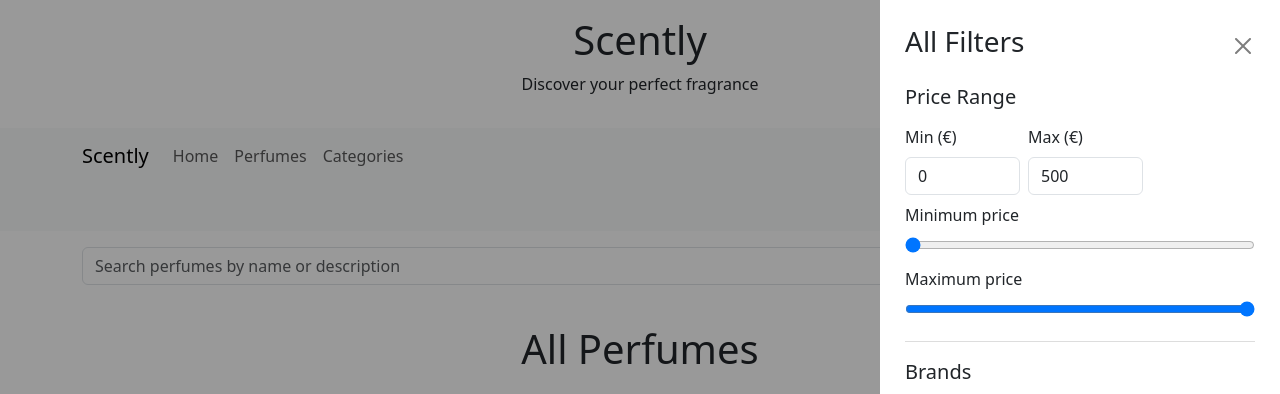
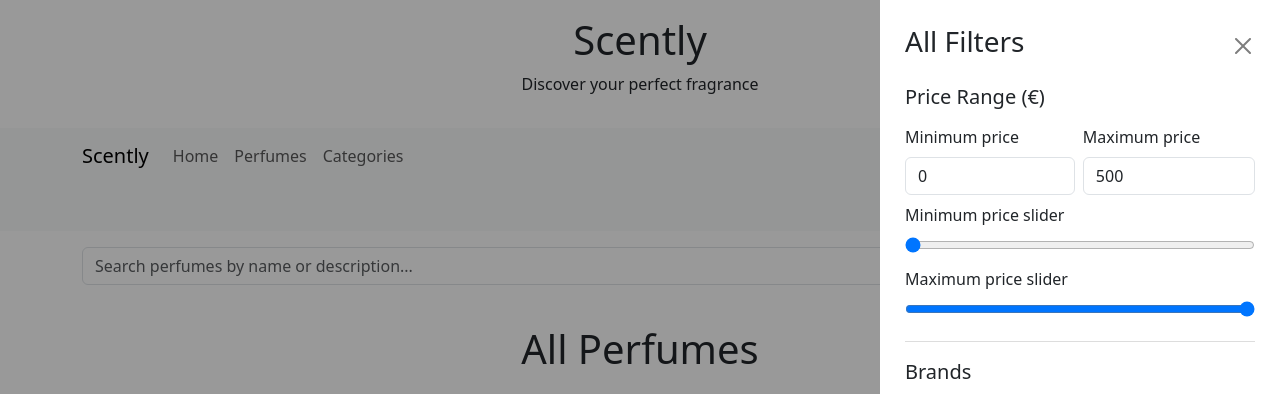
Before and after one commit to HYousef07/perfumehub, a Django app: page / in a window 1280 px wide, after a click on "☰ All Filters". Shown: the top 394 px of the page. Run offline with Django 5.2, Linux system fonts and the light colour scheme; data comes from the database, SQL or seed files in the repository; some libraries are stand-ins or nearby versions.

Commit message:
Fix advanced product search and filtering

```diff
--- a/perfumes/templates/perfumes/category.html
+++ b/perfumes/templates/perfumes/category.html
@@ -1,3 +1,4 @@
+
 {% extends "base.html" %}
 {% load static %}
 
@@ -15,14 +16,12 @@ Perfume Catalogue - Scently
 
 {% block content %}
 
-
 <style>
     .filter-overlay {
         position: fixed;
         inset: 0;
         background: rgba(0, 0, 0, 0.4);
         z-index: 1000;
-
         opacity: 0;
         visibility: hidden;
         transition: opacity 0.3s ease, visibility 0.3s ease;
@@ -38,7 +37,6 @@ Perfume Catalogue - Scently
         background: white;
         padding: 25px;
         overflow-y: auto;
-
         transform: translateX(100%);
         transition: transform 0.3s ease;
     }
@@ -79,6 +77,10 @@ Perfume Catalogue - Scently
         margin-bottom: 8px;
     }
 
+    .filter-sidebar input[type="number"] {
+        width: 100%;
+    }
+
     @media (max-width: 480px) {
         .filter-sidebar {
             width: 100%;
@@ -91,13 +93,21 @@ Perfume Catalogue - Scently
     <div class="container my-3">
         <div class="row g-2">
             <div class="col">
-                <input type="search" name="q" class="form-control" placeholder="Search perfumes by name or description"
-                    value="{{ search_query }}">
+                <input
+                    type="search"
+                    name="q"
+                    class="form-control"
+                    placeholder="Search perfumes by name or description..."
+                    value="{{ search_query }}"
+                >
             </div>
 
             <div class="col-auto">
-                <button type="button" class="btn btn-dark"
-                    onclick="document.getElementById('filter-panel').classList.add('open')">
+                <button
+                    type="button"
+                    class="btn btn-dark"
+                    onclick="document.getElementById('filter-panel').classList.add('open')"
+                >
                     ☰ All Filters
                 </button>
             </div>
@@ -108,45 +118,84 @@ Perfume Catalogue - Scently
         <div class="filter-sidebar">
             <div class="d-flex justify-content-between align-items-center">
                 <h3>All Filters</h3>
-                <button type="button" class="btn-close" aria-label="Close filters"
-                    onclick="document.getElementById('filter-panel').classList.remove('open')"></button>
+
+                <button
+                    type="button"
+                    class="btn-close"
+                    aria-label="Close filters"
+                    onclick="document.getElementById('filter-panel').classList.remove('open')"
+                ></button>
             </div>
 
             <div class="filter-section">
-                <h5>Price Range</h5>
+                <h5>Price Range (€)</h5>
 
                 <div class="d-flex gap-2">
-                    <div>
-                        <label for="min-price">Min (€)</label>
-                        <input id="min-price" name="min_price" type="number" class="form-control" min="0" max="500"
-                            step="1" value="{{ min_price }}">
+                    <div class="flex-fill">
+                        <label for="min-price">Minimum price</label>
+                        <input
+                            id="min-price"
+                            name="min_price"
+                            type="number"
+                            class="form-control"
+                            min="0"
+                            max="500"
+                            step="1"
+                            value="{{ min_price }}"
+                        >
                     </div>
 
-                    <div>
-                        <label for="max-price">Max (€)</label>
-                        <input id="max-price" name="max_price" type="number" class="form-control" min="0" max="500"
-                            step="1" value="{{ max_price }}">
+                    <div class="flex-fill">
+                        <label for="max-price">Maximum price</label>
+                        <input
+                            id="max-price"
+                            name="max_price"
+                            type="number"
+                            class="form-control"
+                            min="0"
+                            max="500"
+                            step="1"
+                            value="{{ max_price }}"
+                        >
                     </div>
                 </div>
 
-                <label for="min-slider">Minimum price</label>
-                <input id="min-slider" type="range" min="0" max="500" value="{{ min_price|default:'0' }}">
+                <label for="min-slider">Minimum price slider</label>
+                <input
+                    id="min-slider"
+                    type="range"
+                    min="0"
+                    max="500"
+                    step="1"
+                    value="{{ min_price|default:'0' }}"
+                >
 
-                <label for="max-slider">Maximum price</label>
-                <input id="max-slider" type="range" min="0" max="500" value="{{ max_price|default:'500' }}">
+                <label for="max-slider">Maximum price slider</label>
+                <input
+                    id="max-slider"
+                    type="range"
+                    min="0"
+                    max="500"
+                    step="1"
+                    value="{{ max_price|default:'500' }}"
+                >
             </div>
-
-
 
             <div class="filter-section">
                 <h5>Brands</h5>
 
                 {% for brand in brands %}
                     <label>
-                    <input type="checkbox" name="brand" value="{{ brand.id }}"
-                    {% if brand.id in selected_brands %}checked{% endif %}>
+                        <input
+                            type="checkbox"
+                            name="brand"
+                            value="{{ brand.id }}"
+                            {% if brand.id in selected_brands %}checked{% endif %}
+                        >
                         {{ brand.name }}
                     </label>
+                {% empty %}
+                    <p>No brands available.</p>
                 {% endfor %}
             </div>
 
@@ -155,22 +204,28 @@ Perfume Catalogue - Scently
 
                 {% for cat in categories %}
                     <label>
-                    <input type="checkbox" name="category" value="{{ cat.id }}"
-                    {% if cat.id in selected_categories %}checked{% endif %}>
+                        <input
+                            type="checkbox"
+                            name="category"
+                            value="{{ cat.id }}"
+                            {% if cat.id in selected_categories %}checked{% endif %}
+                        >
                         {{ cat.name }}
                     </label>
+                {% empty %}
+                    <p>No categories available.</p>
                 {% endfor %}
             </div>
-
-
 
             <div class="filter-actions">
                 <button type="submit" class="btn btn-dark">
                     Apply Filters
                 </button>
 
-                <a class="btn btn-outline-secondary"
-                    href="{% if category %}{% url 'perfumes:products_by_category' category.id %}{% else %}{% url 'perfumes:all_products' %}{% endif %}">
+                <a
+                    class="btn btn-outline-secondary"
+                    href="{% if category %}{% url 'perfumes:products_by_category' category.id %}{% else %}{% url 'perfumes:all_products' %}{% endif %}"
+                >
                     Clear All
                 </a>
             </div>
@@ -183,9 +238,11 @@ Perfume Catalogue - Scently
     const maxPrice = document.getElementById('max-price');
     const minSlider = document.getElementById('min-slider');
     const maxSlider = document.getElementById('max-slider');
+    const filterPanel = document.getElementById('filter-panel');
 
     minSlider.addEventListener('input', function () {
         minPrice.value = this.value;
+
         if (Number(minPrice.value) > Number(maxPrice.value)) {
             maxPrice.value = this.value;
             maxSlider.value = this.value;
@@ -194,6 +251,7 @@ Perfume Catalogue - Scently
 
     maxSlider.addEventListener('input', function () {
         maxPrice.value = this.value;
+
         if (Number(maxPrice.value) < Number(minPrice.value)) {
             minPrice.value = this.value;
             minSlider.value = this.value;
@@ -208,122 +266,105 @@ Perfume Catalogue - Scently
         maxSlider.value = this.value;
     });
 
-    document.getElementById('filter-panel').addEventListener('click', function (event) {
-        if (event.target === this) {
-            this.classList.remove('open');
+    filterPanel.addEventListener('click', function (event) {
+        if (event.target === filterPanel) {
+            filterPanel.classList.remove('open');
+        }
+    });
+
+    document.addEventListener('keydown', function (event) {
+        if (event.key === 'Escape') {
+            filterPanel.classList.remove('open');
         }
     });
 </script>
 
-
-<div>
+<div class="container">
     <div class="text-center">
         <br>
 
         {% if category %}
-        <h1 class="text-center my_title">
-            {{ category.name }}
-        </h1>
+            <h1 class="text-center my_title">{{ category.name }}</h1>
         {% else %}
-        <h1 class="text-center my_title">
-            All Perfumes
-        </h1>
+            <h1 class="text-center my_title">All Perfumes</h1>
         {% endif %}
 
         <br>
     </div>
 
-    <div class="container">
     <div class="row mx-auto">
-
         {% for perfume in perfumes %}
-
             <div class="my_bottom_margin col-9 col-sm-12 col-md-6 col-lg-4">
                 <div class="card text-center">
-
                     {% if perfume.image %}
                         <a href="{{ perfume.get_absolute_url }}">
-                        <img class="card-img-top my_image" src="{{ perfume.image_thumbnail.url }}"
-                            alt="{{ perfume.name }}">
+                            <img
+                                class="card-img-top my_image"
+                                src="{{ perfume.image_thumbnail.url }}"
+                                alt="{{ perfume.name }}"
+                            >
                         </a>
                     {% endif %}
 
                     <div class="card-body">
+                        <p class="text-uppercase">{{ perfume.brand.name }}</p>
 
-                        <p class="text-uppercase">
-                            {{ perfume.brand.name }}
-                        </p>
-
-                        <h4>
-                            {{ perfume.name }}
-                        </h4>
+                        <h4>{{ perfume.name }}</h4>
 
                         {% if perfume.rrp and perfume.rrp > perfume.price %}
-                        <p>
-                            <del>Was €{{ perfume.rrp }}</del>
-                        </p>
+                            <p><del>Was €{{ perfume.rrp }}</del></p>
                         {% endif %}
 
-                        <h4>
-                            Now €{{ perfume.price }}
-                        </h4>
+                        <h4>Now €{{ perfume.price }}</h4>
 
-                        <p>
-                            {{ perfume.size_ml }}ml
-                        </p>
-
-                    </div>
-
+                        <p>{{ perfume.size_ml }}ml</p>
                     </div>
                 </div>
-
+            </div>
         {% empty %}
-
             <div class="col-12 text-center">
                 {% if search_query %}
                     <p>No perfumes found matching "{{ search_query }}".</p>
                 {% else %}
-                <p>No perfumes found in this category.</p>
+                    <p>No perfumes match your selected filters.</p>
                 {% endif %}
             </div>
-
         {% endfor %}
-
     </div>
-    </div>
-
 
     {% if page_obj.paginator.num_pages > 1 %}
         <div class="text-center my-4">
-
             {% if page_obj.has_previous %}
-        <a class="btn btn-outline-secondary btn-sm"
-            href="?q={{ search_query|urlencode }}{% for brand_id in selected_brands %}&brand={{ brand_id|urlencode }}{% endfor %}{% for category_id in selected_categories %}&category={{ category_id|urlencode }}{% endfor %}&min_price={{ min_price|urlencode }}&max_price={{ max_price|urlencode }}&page={{ page_obj.previous_page_number }}">
+                <a
+                    class="btn btn-outline-secondary btn-sm"
+                    href="?q={{ search_query|urlencode }}{% for brand_id in selected_brands %}&amp;brand={{ brand_id }}{% endfor %}{% for category_id in selected_categories %}&amp;category={{ category_id }}{% endfor %}&amp;min_price={{ min_price|urlencode }}&amp;max_price={{ max_price|urlencode }}&amp;page={{ page_obj.previous_page_number }}"
+                >
                     Previous
                 </a>
             {% endif %}
 
             {% for page_number in page_obj.paginator.page_range %}
-        <a class="btn btn-sm {% if page_obj.number == page_number %}btn-primary{% else %}btn-outline-secondary{% endif %}"
-            href="?q={{ search_query|urlencode }}{% for brand_id in selected_brands %}&brand={{ brand_id|urlencode }}{% endfor %}{% for category_id in selected_categories %}&category={{ category_id|urlencode }}{% endfor %}&min_price={{ min_price|urlencode }}&max_price={{ max_price|urlencode }}&page={{ page_number }}">
+                <a
+                    class="btn btn-sm {% if page_obj.number == page_number %}btn-primary{% else %}btn-outline-secondary{% endif %}"
+                    href="?q={{ search_query|urlencode }}{% for brand_id in selected_brands %}&amp;brand={{ brand_id }}{% endfor %}{% for category_id in selected_categories %}&amp;category={{ category_id }}{% endfor %}&amp;min_price={{ min_price|urlencode }}&amp;max_price={{ max_price|urlencode }}&amp;page={{ page_number }}"
+                >
                     {{ page_number }}
                 </a>
             {% endfor %}
 
             {% if page_obj.has_next %}
-        <a class="btn btn-outline-secondary btn-sm"
-            href="?q={{ search_query|urlencode }}{% for brand_id in selected_brands %}&brand={{ brand_id|urlencode }}{% endfor %}{% for category_id in selected_categories %}&category={{ category_id|urlencode }}{% endfor %}&min_price={{ min_price|urlencode }}&max_price={{ max_price|urlencode }}&page={{ page_obj.next_page_number }}">
+                <a
+                    class="btn btn-outline-secondary btn-sm"
+                    href="?q={{ search_query|urlencode }}{% for brand_id in selected_brands %}&amp;brand={{ brand_id }}{% endfor %}{% for category_id in selected_categories %}&amp;category={{ category_id }}{% endfor %}&amp;min_price={{ min_price|urlencode }}&amp;max_price={{ max_price|urlencode }}&amp;page={{ page_obj.next_page_number }}"
+                >
                     Next
                 </a>
             {% endif %}
-
         </div>
     {% endif %}
 
-
     <br>
     <br>
-
 </div>
 
 {% endblock %}
--- a/perfumes/views.py
+++ b/perfumes/views.py
@@ -1,32 +1,37 @@
-from django.shortcuts import render, get_object_or_404
-from .models import Perfume, Category, Brand
-from django.views.generic import DetailView
+
 from decimal import Decimal, InvalidOperation
+
 from django.core.paginator import Paginator
 from django.db.models import Q
+from django.shortcuts import get_object_or_404, render
+from django.views.generic import DetailView
+
+from .models import Brand, Category, Perfume
+
 
 def render_catalogue(request, perfumes, category=None):
     query = request.GET.get('q', '').strip()
-    brands = [int(b) for b in request.GET.getlist('brand') if b.isdigit()]
-    categories_selected = [int(c) for c in request.GET.getlist('category') if c.isdigit()]
+    brands = [
+        int(b) for b in request.GET.getlist('brand') if b.isdigit()
+    ]
+    categories_selected = [
+        int(c) for c in request.GET.getlist('category') if c.isdigit()
+    ]
 
     min_price = request.GET.get('min_price', '0')
     max_price = request.GET.get('max_price', '500')
 
     if query:
         perfumes = perfumes.filter(
-            Q(name__icontains=query) |
-            Q(description__icontains=query)
+            Q(name__icontains=query)
+            | Q(description__icontains=query)
         )
 
     if brands:
         perfumes = perfumes.filter(brand_id__in=brands)
 
     if categories_selected:
-        perfumes = perfumes.filter(
-            category__id__in=categories_selected
-        )
-
+        perfumes = perfumes.filter(category__id__in=categories_selected)
 
     try:
         minimum = Decimal(min_price or '0')
@@ -41,18 +46,16 @@ def render_catalogue(request, perfumes, category=None):
         ):
             raise InvalidOperation
 
-        perfumes = perfumes.filter(
-            price__gte=minimum,
-            price__lte=maximum
-        )
-
     except (InvalidOperation, ValueError):
         min_price = '0'
         max_price = '500'
-        perfumes = perfumes.filter(
-            price__gte=Decimal('0'),
-            price__lte=Decimal('500')
-        )
+        minimum = Decimal('0')
+        maximum = Decimal('500')
+
+    perfumes = perfumes.filter(
+        price__gte=minimum,
+        price__lte=maximum
+    )
 
     paginator = Paginator(perfumes.distinct(), 6)
     page_obj = paginator.get_page(request.GET.get('page'))
@@ -71,7 +74,6 @@ def render_catalogue(request, perfumes, category=None):
     })
 
 
-
 def prod_list(request):
     return render_catalogue(request, Perfume.objects.all())
 
@@ -86,7 +88,6 @@ def products_by_category(request, category_id):
     )
 
 
-
 class PerfumeDetailView(DetailView):
     model = Perfume
     template_name = 'perfumes/product.html'
```
Lines whose indentation alone changed are shown as unchanged.
